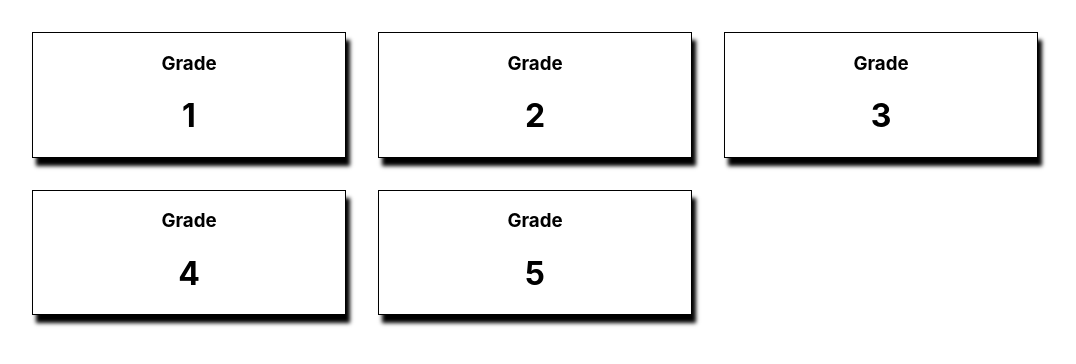
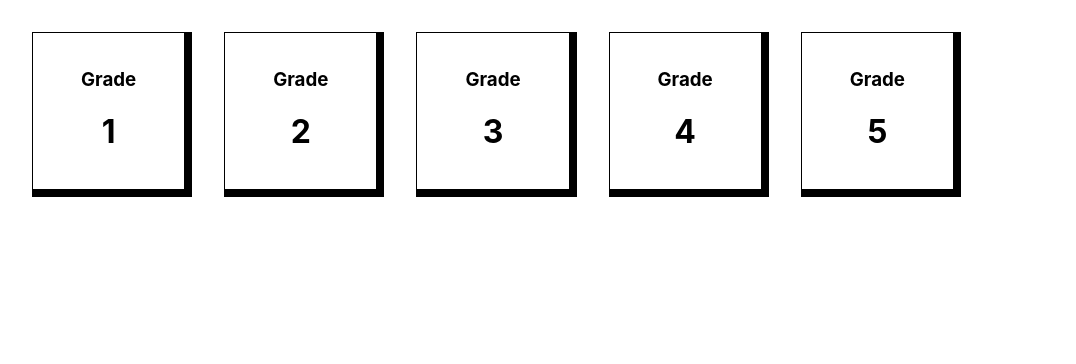
Before and after one commit to j1e1n/Flashcards, a React (Create React App) app: page / in a window 1280 px wide. Shown: the top 364 px of the page, without its empty margins (0-1076 px from the left). Built offline with nearby package versions, Linux system fonts and the light colour scheme; no server answers.

Commit message:
basic grade card css

```diff
--- a/src/App.css
+++ b/src/App.css
@@ -11,10 +11,10 @@ body {
 
 
 .grade-card {
-    border: black solid 1px;
-    box-shadow: 4px 8px 4px 0px;
+    border-width: 1px 8px 8px 1px;
+    border-color: black;
+    border-style: solid;
     text-align: center;
-    height: auto;
-    width: 25%;
+    padding: 1em 3em;
     margin: 1em;
 }
```
